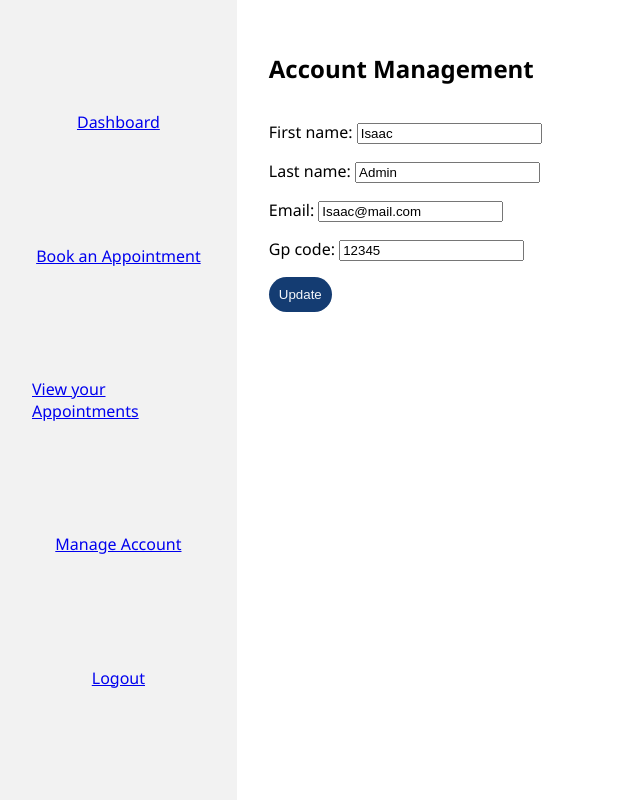
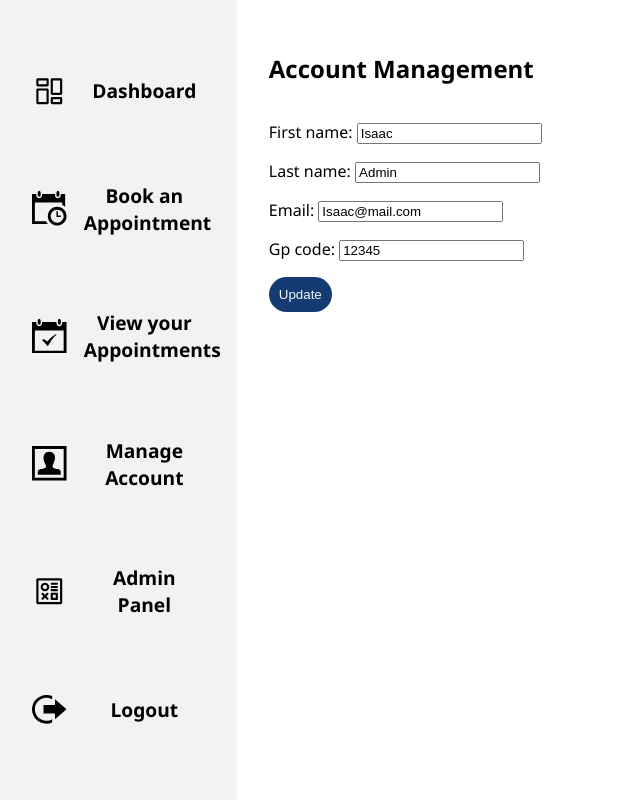
Before and after one commit to Isaac-hughes/care-compass, a Django app: page /manage/ in a window 1280 px wide. Shown: the whole page, without its empty margins (0-640 px from the left). Run offline with Django 5.2, Linux system fonts and the light colour scheme; a user stored in the database is signed in.

Commit message:
Added more nav css

```diff
--- a/carecompass/static/css/layout.css
+++ b/carecompass/static/css/layout.css
@@ -9,17 +9,6 @@ body {
   height: 100vh;
   margin: 0;
   padding: 0;
-}
-
-nav {
-  display: flex;
-  flex-direction: column;
-  justify-content: space-evenly;
-  align-items: center;
-  width: 15%;
-  height: 100%;
-  background-color: #f2f2f2;
-  padding: 0 2rem;
 }
 
 main {
--- /dev/null
+++ b/carecompass/static/css/nav.css
@@ -0,0 +1,31 @@
+nav {
+  display: flex;
+  flex-direction: column;
+  justify-content: space-evenly;
+  align-items: center;
+  width: 15%;
+  height: 100%;
+  background-color: #f2f2f2;
+  padding: 0 2rem;
+}
+
+.nav-item {
+  display: flex;
+  width: 100%;
+  align-items: center;
+  justify-content: space-between;
+}
+
+.nav-item svg {
+  width: 20%;
+  height: auto;
+}
+
+.nav-item a {
+  text-decoration: none;
+  color: #000;
+  font-size: 1.2rem;
+  font-weight: 600;
+  width: 70%;
+  text-align: center;
+}
--- a/carecompass/static/css/style.css
+++ b/carecompass/static/css/style.css
@@ -5,3 +5,4 @@
 @import url("landing.css");
 @import url("appointment.css");
 @import url("modal.css");
+@import url("nav.css");
--- a/carecompass/templates/navbar.html
+++ b/carecompass/templates/navbar.html
@@ -1,9 +1,94 @@
 <nav>
+  <div class="nav-item">
+    <svg
+      clip-rule="evenodd"
+      fill-rule="evenodd"
+      stroke-linejoin="round"
+      stroke-miterlimit="2"
+      viewBox="0 0 24 24"
+      xmlns="http://www.w3.org/2000/svg"
+    >
+      <path
+        d="m11.6 11c0-.552-.448-1-1-1-1.655 0-4.945 0-6.6 0-.552 0-1 .448-1 1v9c0 .552.448 1 1 1h6.6c.552 0 1-.448 1-1 0-2.092 0-6.908 0-9zm9.4 6c0-.552-.448-1-1-1h-6c-.538 0-1 .477-1 1v3c0 .552.448 1 1 1h6c.552 0 1-.448 1-1zm-1.5.5v2h-5v-2zm-9.4-6v8h-5.6v-8zm10.9-7.5c0-.552-.448-1-1-1-1.537 0-4.463 0-6 0-.552 0-1 .448-1 1v9.6c0 .552.448 1 1 1h6c.552 0 1-.448 1-1 0-2.194 0-7.406 0-9.6zm-1.5.5v8.6h-5v-8.6zm-7.9-.5c0-.552-.448-1-1-1-1.655 0-4.945 0-6.6 0-.552 0-1 .448-1 1v3.6c0 .552.448 1 1 1h6.6c.552 0 1-.448 1-1 0-1.017 0-2.583 0-3.6zm-1.5.5v2.6h-5.6v-2.6z"
+        fill-rule="nonzero"
+      />
+    </svg>
     <a href="{% url 'accounts:dashboard' %}">Dashboard</a>
+  </div>
+  <div class="nav-item">
+    <svg
+      xmlns="http://www.w3.org/2000/svg"
+      width="24"
+      height="24"
+      viewBox="0 0 24 24"
+    >
+      <path
+        d="M17 3v-2c0-.552.447-1 1-1s1 .448 1 1v2c0 .552-.447 1-1 1s-1-.448-1-1zm-12 1c.553 0 1-.448 1-1v-2c0-.552-.447-1-1-1-.553 0-1 .448-1 1v2c0 .552.447 1 1 1zm13 13v-3h-1v4h3v-1h-2zm-5 .5c0 2.481 2.019 4.5 4.5 4.5s4.5-2.019 4.5-4.5-2.019-4.5-4.5-4.5-4.5 2.019-4.5 4.5zm11 0c0 3.59-2.91 6.5-6.5 6.5s-6.5-2.91-6.5-6.5 2.91-6.5 6.5-6.5 6.5 2.91 6.5 6.5zm-14.237 3.5h-7.763v-13h19v1.763c.727.33 1.399.757 2 1.268v-9.031h-3v1c0 1.316-1.278 2.339-2.658 1.894-.831-.268-1.342-1.111-1.342-1.984v-.91h-9v1c0 1.316-1.278 2.339-2.658 1.894-.831-.268-1.342-1.111-1.342-1.984v-.91h-3v21h11.031c-.511-.601-.938-1.273-1.268-2z"
+      />
+    </svg>
     <a href="{% url 'appointments:book_appointment' %}">Book an Appointment</a>
+  </div>
+  <div class="nav-item">
+    <svg
+      xmlns="http://www.w3.org/2000/svg"
+      width="24"
+      height="24"
+      viewBox="0 0 24 24"
+    >
+      <path
+        d="M24 2v22h-24v-22h3v1c0 1.103.897 2 2 2s2-.897 2-2v-1h10v1c0 1.103.897 2 2 2s2-.897 2-2v-1h3zm-2 6h-20v14h20v-14zm-2-7c0-.552-.447-1-1-1s-1 .448-1 1v2c0 .552.447 1 1 1s1-.448 1-1v-2zm-14 2c0 .552-.447 1-1 1s-1-.448-1-1v-2c0-.552.447-1 1-1s1 .448 1 1v2zm1 11.729l.855-.791c1 .484 1.635.852 2.76 1.654 2.113-2.399 3.511-3.616 6.106-5.231l.279.64c-2.141 1.869-3.709 3.949-5.967 7.999-1.393-1.64-2.322-2.686-4.033-4.271z"
+      />
+    </svg>
     <a href="{% url 'appointments:view_appointments' %}"
       >View your Appointments</a
     >
+  </div>
+  <div class="nav-item">
+    <svg
+      width="24"
+      height="24"
+      viewBox="0 0 24 24"
+      xmlns="http://www.w3.org/2000/svg"
+      fill-rule="evenodd"
+      clip-rule="evenodd"
+    >
+      <path
+        d="M24 24h-24v-24h24v24zm-2-22h-20v20h20v-20zm-4.118 14.064c-2.293-.529-4.427-.993-3.394-2.945 3.146-5.942.834-9.119-2.488-9.119-3.388 0-5.643 3.299-2.488 9.119 1.064 1.963-1.15 2.427-3.394 2.945-2.048.473-2.124 1.49-2.118 3.269l.004.667h15.993l.003-.646c.007-1.792-.062-2.815-2.118-3.29z"
+      />
+    </svg>
     <a href="{% url 'accounts:account_management' %}">Manage Account</a>
+  </div>
+  {% if user.is_authenticated and user.is_admin %}
+  <div class="nav-item">
+    <svg
+      clip-rule="evenodd"
+      fill-rule="evenodd"
+      stroke-linejoin="round"
+      stroke-miterlimit="2"
+      width="24"
+      height="24"
+      viewBox="0 0 24 24"
+      xmlns="http://www.w3.org/2000/svg"
+    >
+      <path
+        d="m21 4c0-.478-.379-1-1-1h-16c-.62 0-1 .519-1 1v16c0 .621.52 1 1 1h16c.478 0 1-.379 1-1zm-16.5.5h15v15h-15zm13.5 9c0-.276-.224-.5-.5-.5h-4c-.276 0-.5.224-.5.5v4c0 .276.224.5.5.5h4c.276 0 .5-.224.5-.5zm-10.061 1.99-1.218-1.218c-.281-.281-.282-.779 0-1.061s.78-.281 1.061 0l1.218 1.218 1.218-1.218c.281-.281.779-.282 1.061 0s.281.78 0 1.061l-1.218 1.218 1.218 1.218c.281.281.282.779 0 1.061s-.78.281-1.061 0l-1.218-1.218-1.218 1.218c-.281.281-.779.282-1.061 0s-.281-.78 0-1.061zm8.561-.99v2h-2v-2zm-7.5-8.5c1.656 0 3 1.344 3 3s-1.344 3-3 3-3-1.344-3-3 1.344-3 3-3zm9 5.25c0-.399-.353-.75-.75-.75-1.153 0-2.347 0-3.5 0-.397 0-.75.351-.75.75s.353.75.75.75h3.5c.397 0 .75-.351.75-.75zm-9-3.75c-.828 0-1.5.672-1.5 1.5s.672 1.5 1.5 1.5 1.5-.672 1.5-1.5-.672-1.5-1.5-1.5zm9 1.5c0-.399-.353-.75-.75-.75-1.153 0-2.347 0-3.5 0-.397 0-.75.351-.75.75s.353.75.75.75h3.5c.397 0 .75-.351.75-.75zm0-2.25c0-.399-.353-.75-.75-.75-1.153 0-2.347 0-3.5 0-.397 0-.75.351-.75.75s.353.75.75.75h3.5c.397 0 .75-.351.75-.75z"
+        fill-rule="nonzero"
+      />
+    </svg>
+    <a href="{% url 'admin:index' %}">Admin Panel</a>
+  </div>
+  {% endif %}
+  <div class="nav-item">
+    <svg
+      xmlns="http://www.w3.org/2000/svg"
+      width="24"
+      height="24"
+      viewBox="0 0 24 24"
+    >
+      <path
+        d="M16 9v-4l8 7-8 7v-4h-8v-6h8zm-2 10v-.083c-1.178.685-2.542 1.083-4 1.083-4.411 0-8-3.589-8-8s3.589-8 8-8c1.458 0 2.822.398 4 1.083v-2.245c-1.226-.536-2.577-.838-4-.838-5.522 0-10 4.477-10 10s4.478 10 10 10c1.423 0 2.774-.302 4-.838v-2.162z"
+      />
+    </svg>
     <a href="{% url 'accounts:logout' %}">Logout</a>
+  </div>
 </nav>
```
Also changed, not shown: carecompass/db.sqlite3. Lines whose indentation alone changed are shown as unchanged.
